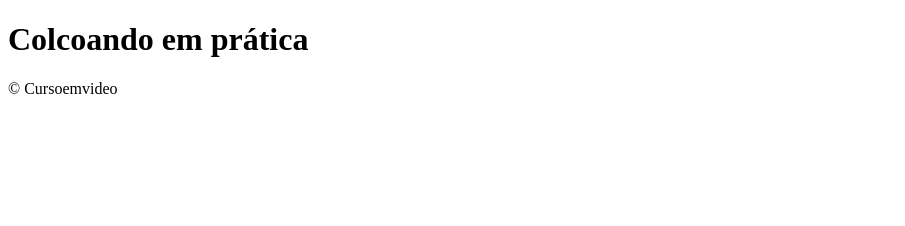
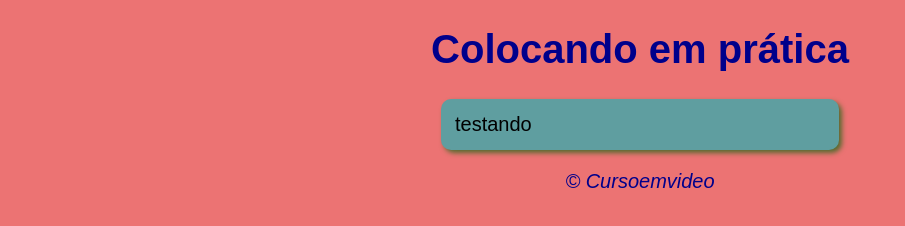
Before and after one commit to lessa73/PraticandoJS, a plain HTML site: page index.html in a window 1280 px wide. Shown: the whole page, without its empty margins (0-905 px from the left). Drawn offline with Linux system fonts and the light colour scheme.

Commit message:
estrutura dos arquivos alteradas

```diff
--- a/index.html
+++ b/index.html
@@ -9,13 +9,21 @@
 </head>
 <body>
     <header>
-        <h1>Colcoando em prática</h1>
+        <h1>Colocando em prática</h1>
     </header>
     <section>
+        <div>
+            testando
+
+        </div>
+        <div>
+
+        </div>
 
     </section>
     <footer>
         <p>&copy; Cursoemvideo</p>
     </footer>
+    <script src="script.js"></script>
 </body>
 </html>
--- a/style.css
+++ b/style.css
@@ -0,0 +1,27 @@
+body {
+    background: rgb(236, 115, 115);
+    font: normal 15pt Arial;
+}
+
+header {
+    color: darkblue;
+    text-align: center;
+
+}
+
+section {
+    background: cadetblue;
+    border-radius: 10px;
+    margin: auto;
+    padding: 14px;
+    width: 370px ;
+    box-shadow: 3px 3px 5px darkolivegreen;
+
+}
+
+footer {
+    color: darkblue;
+    text-align: center;
+    font-style: italic;
+
+}
```
